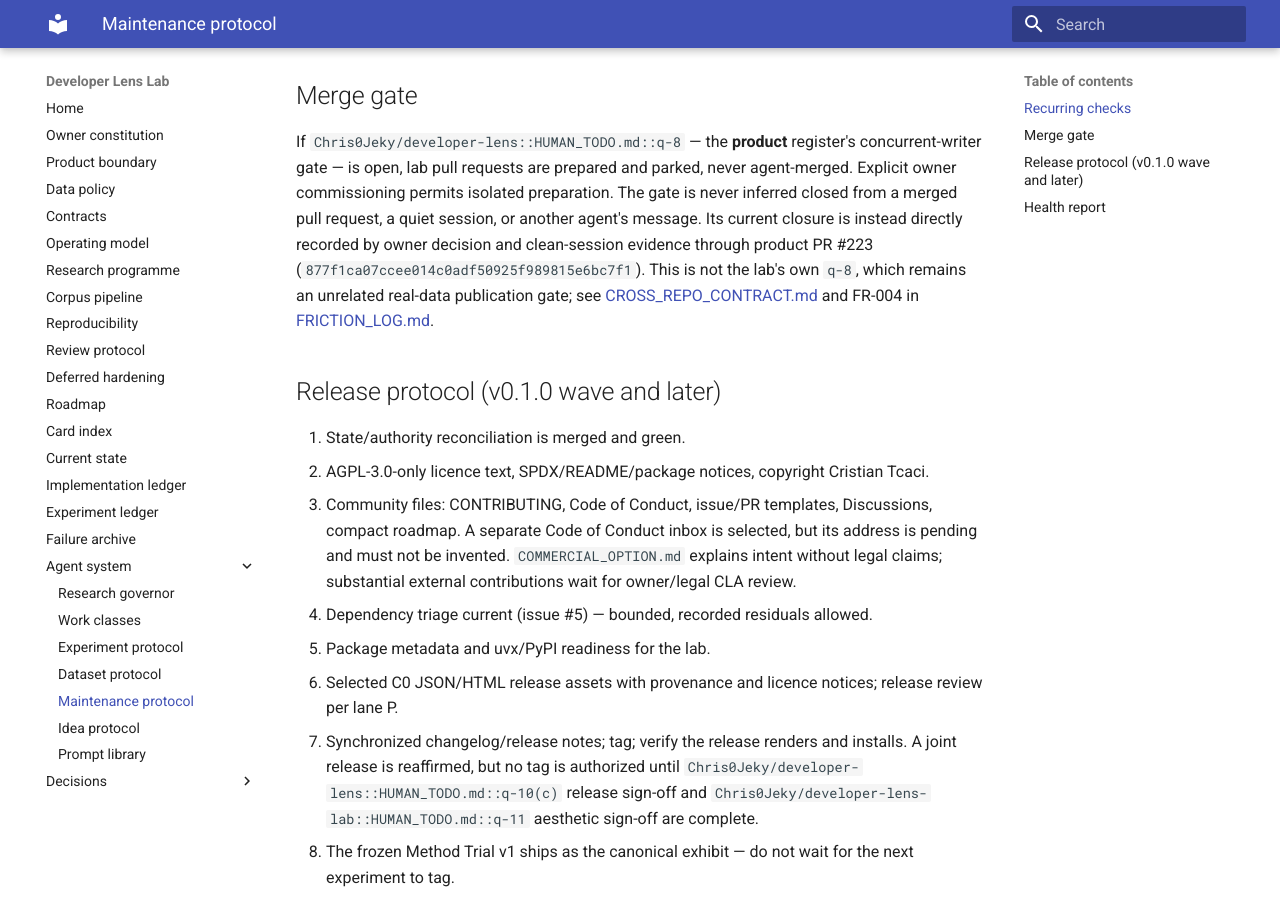
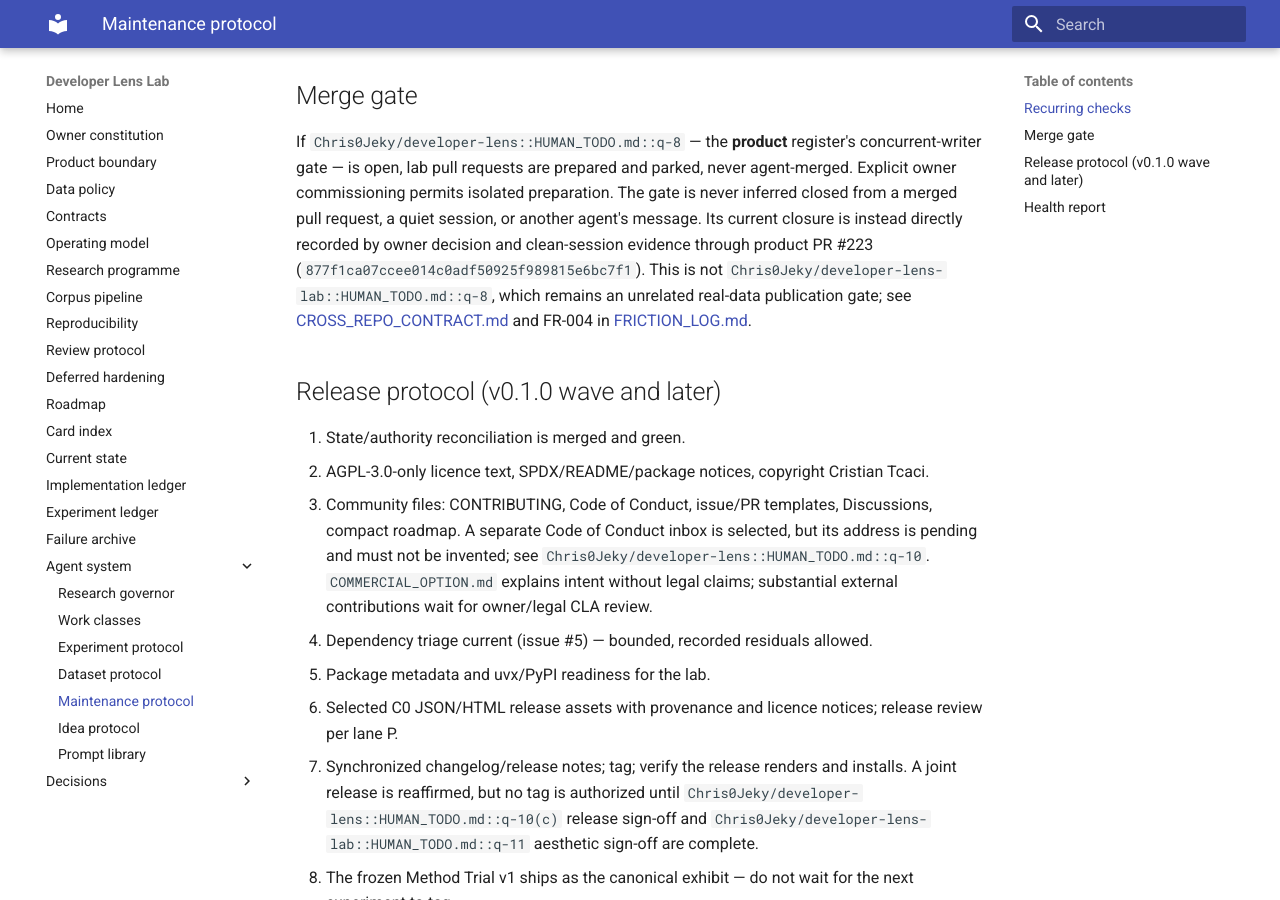
Before and after one commit to Chris0Jeky/developer-lens-lab, an MkDocs documentation site: the page built from docs/agent-system/MAINTENANCE_PROTOCOL.md, in a window 1280 px wide and 900 px high, scrolled down 1277 px. Built offline with MkDocs 1.6.1 and Material for MkDocs 9.7.7, drawn with Linux system fonts in a browser that asks for light colours.

Commit message:
docs: clarify reconciliation owner gates

```diff
--- a/docs/agent-system/MAINTENANCE_PROTOCOL.md
+++ b/docs/agent-system/MAINTENANCE_PROTOCOL.md
@@ -36,9 +36,10 @@ gate — is open, lab pull requests are prepared and parked, never agent-merged.
 commissioning permits isolated preparation. The gate is never inferred closed from a merged pull
 request, a quiet session, or another agent's message. Its current closure is instead directly
 recorded by owner decision and clean-session evidence through product PR #223
-(`877f1ca07ccee014c0adf50925f989815e6bc7f1`). This is not the lab's own `q-8`, which remains an
-unrelated real-data publication gate; see [CROSS_REPO_CONTRACT.md](CROSS_REPO_CONTRACT.md) and
-FR-004 in [FRICTION_LOG.md](FRICTION_LOG.md).
+(`877f1ca07ccee014c0adf50925f989815e6bc7f1`). This is not
+`Chris0Jeky/developer-lens-lab::HUMAN_TODO.md::q-8`, which remains an unrelated real-data
+publication gate; see [CROSS_REPO_CONTRACT.md](CROSS_REPO_CONTRACT.md) and FR-004 in
+[FRICTION_LOG.md](FRICTION_LOG.md).
 
 ## Release protocol (v0.1.0 wave and later)
 
@@ -46,8 +47,9 @@ FR-004 in [FRICTION_LOG.md](FRICTION_LOG.md).
 2. AGPL-3.0-only licence text, SPDX/README/package notices, copyright Cristian Tcaci.
 3. Community files: CONTRIBUTING, Code of Conduct, issue/PR templates, Discussions, compact
    roadmap. A separate Code of Conduct inbox is selected, but its address is pending and must not
-   be invented. `COMMERCIAL_OPTION.md` explains intent without legal claims; substantial external
-   contributions wait for owner/legal CLA review.
+   be invented; see `Chris0Jeky/developer-lens::HUMAN_TODO.md::q-10`.
+   `COMMERCIAL_OPTION.md` explains intent without legal claims; substantial external contributions
+   wait for owner/legal CLA review.
 4. Dependency triage current (issue #5) — bounded, recorded residuals allowed.
 5. Package metadata and uvx/PyPI readiness for the lab.
 6. Selected C0 JSON/HTML release assets with provenance and licence notices; release review per
```
Also changed, not shown: docs/CURRENT_STATE.md (+6 -6 lines), docs/IMPLEMENTATION_LEDGER.md (+5 -3 lines), docs/agent-system/CROSS_REPO_CONTRACT.md (+2 -1 lines), docs/agent-system/FRICTION_LOG.md (+6 -2 lines).
